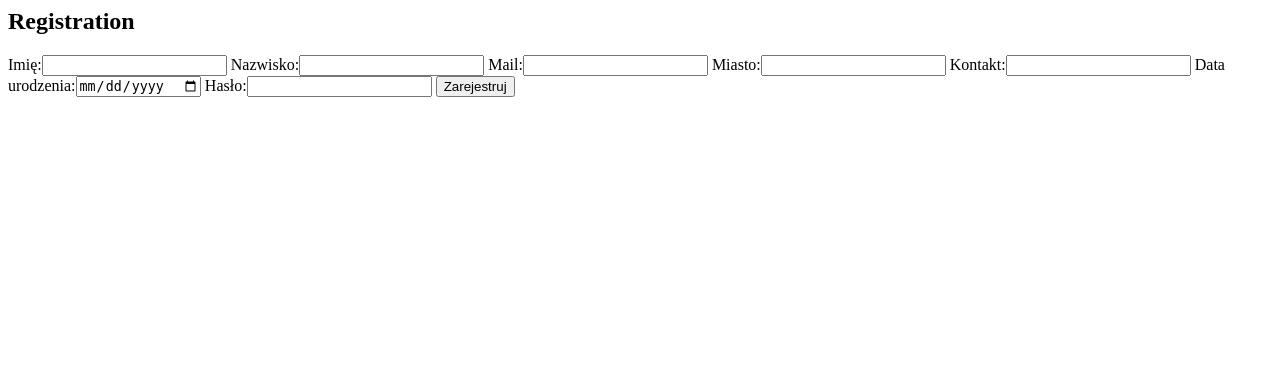
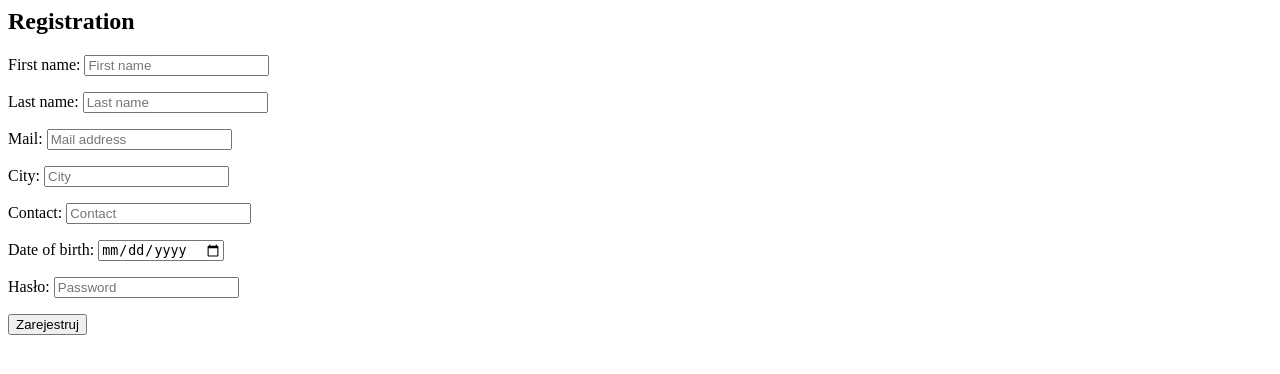
Before and after one commit to Ukasshu/pet-me-out, a Django app: page /home/register in a window 1280 px wide. Shown: the top 374 px of the page. Run offline with Django 3.2, Linux system fonts and the light colour scheme; some libraries are stand-ins or nearby versions.

Commit message:
Checking if mail is connected to account done, form improved

```diff
--- a/home/forms.py
+++ b/home/forms.py
@@ -1,15 +1,18 @@
 from django import forms
+from django.core.validators import RegexValidator
+
 
 class RegisterForm(forms.Form):
     class MyDateInput(forms.DateInput): #inner class for input type date - otherwise render as text input
         input_type = 'date'
-    firstName = forms.CharField(label="Imię", max_length=30)
-    lastName = forms.CharField(label="Nazwisko", max_length=50)
-    mail = forms.EmailField(label="Mail", max_length=100)
-    city = forms.CharField(label="Miasto", max_length=30)
-    contact = forms.IntegerField(label="Kontakt")
-    dateOfBirth = forms.DateField(label="Data urodzenia", widget=MyDateInput)
-    password = forms.CharField(widget=forms.PasswordInput, label="Hasło", max_length=50)
+    numeric = RegexValidator(r'^\+?1?\d{9,15}$', "Phone number must be entered in the format: '+999999999'. Up to 15 digits allowed.")
+    firstName = forms.CharField(label="First name", max_length=30, widget=forms.TextInput(attrs={'placeholder': 'First name'}))
+    lastName = forms.CharField(label="Last name", max_length=50, widget=forms.TextInput(attrs={'placeholder': 'Last name'}))
+    mail = forms.EmailField(label="Mail", max_length=100, widget=forms.EmailInput(attrs={'placeholder': "Mail address"}))
+    city = forms.CharField(label="City", max_length=30, widget=forms.TextInput(attrs={'placeholder': 'City'}))
+    contact = forms.CharField(label = "Contact", max_length=16, validators=[numeric], widget=forms.TextInput(attrs={'placeholder': 'Contact'}))
+    dateOfBirth = forms.DateField(label="Date of birth", widget=MyDateInput(attrs={'placeholder': 'Date of birth'}))
+    password = forms.CharField(widget=forms.PasswordInput(attrs={'placeholder': 'Password'}), label="Hasło", max_length=50)
 
 
 class LogInForm(forms.Form):
--- a/home/templates/home/register.html
+++ b/home/templates/home/register.html
@@ -2,7 +2,7 @@
     <h2>Registration</h2>
     <form method="post" action="/home/registration">
         {% csrf_token %}
-        {{ form }}
+        {{ form.as_p }}
         <input type="submit" value="Zarejestruj">
     </form>
 {% endblock %}
--- a/home/views.py
+++ b/home/views.py
@@ -33,16 +33,23 @@ def registration(request):
             contact = form.cleaned_data['contact']
             dateOfBirth = form.cleaned_data['dateOfBirth']
             password = form.cleaned_data['password']
-            user = User.objects.create(
-                firstName=firstName,
-                lastName=lastName,
-                mail=mail,
-                city=city,
-                contact=contact,
-                dateOfBirth=dateOfBirth,
-                password=password,
-            )
-            return HttpResponse("<h2>SUCCESS</h2>")
+            if User.objects.filter(mail=mail).count() > 0:
+                response = HttpResponse(render(request, 'home/register.html', {'form': form}))
+                response.write("This mail already has an account")
+                return response
+            else:
+                user = User.objects.create(
+                    firstName=firstName,
+                    lastName=lastName,
+                    mail=mail,
+                    city=city,
+                    contact=contact,
+                    dateOfBirth=dateOfBirth,
+                    password=password,
+                )
+                return HttpResponse("<h2>SUCCESS</h2>")
+        else:
+            return render(request, 'home/register.html', {'form': form})
     else:
         return redirect("/home")
 
```
